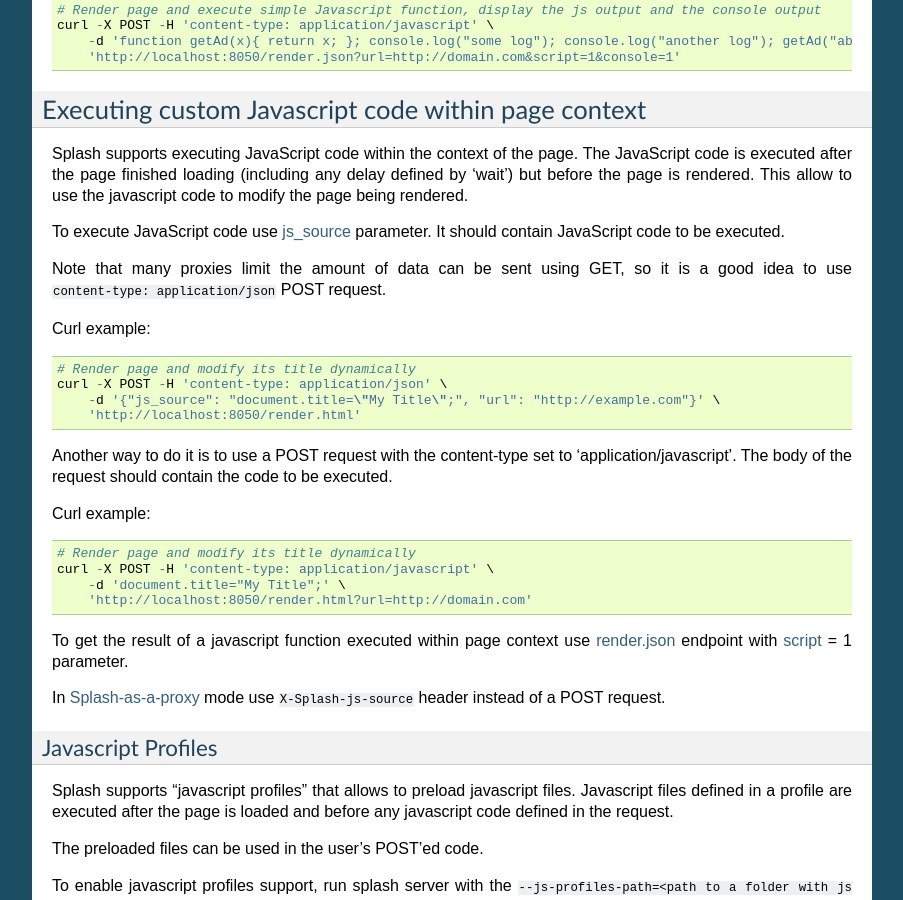
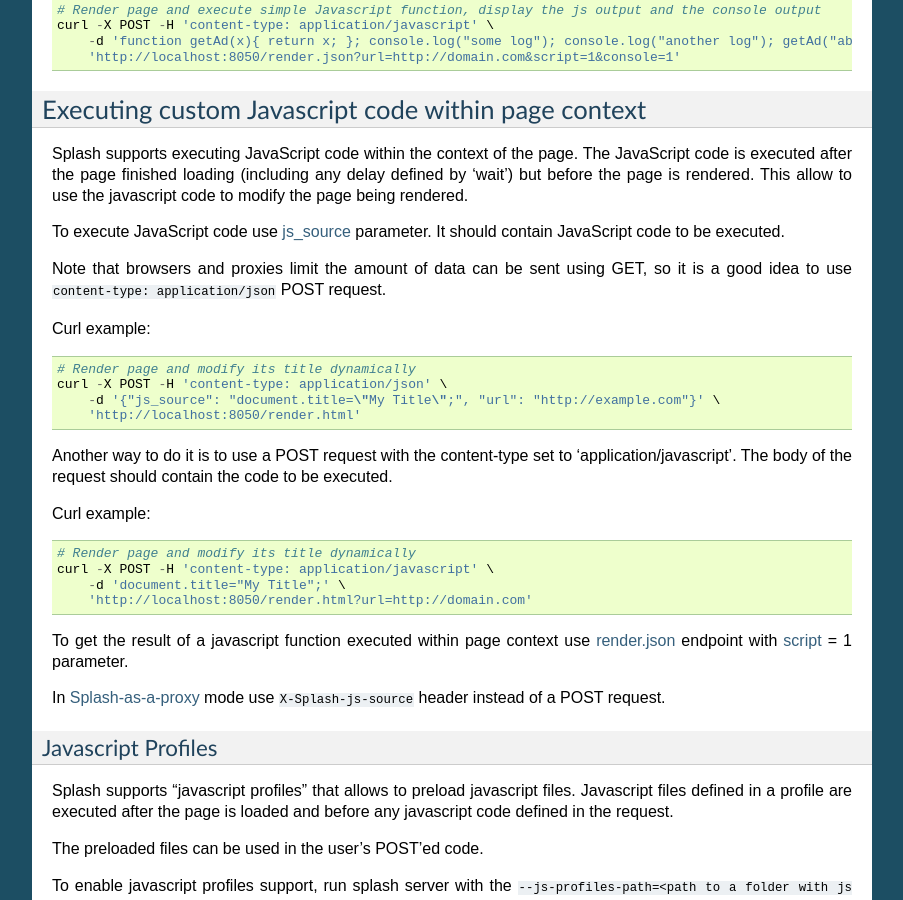
Before and after one commit to scrapinghub/splash, a Sphinx documentation site: the page built from docs/api.rst, in a window 1280 px wide and 900 px high, scrolled down 5544 px. Shown: the whole window, without its empty margins (198-1101 px from the left). Built offline with Sphinx 7.4.7, drawn with Linux system fonts in a browser that asks for light colours.

Commit message:
DOC mention browsers

```diff
--- a/docs/api.rst
+++ b/docs/api.rst
@@ -400,7 +400,7 @@
 To execute JavaScript code use :ref:`js_source <arg-js-source>` parameter.
 It should contain JavaScript code to be executed.
 
-Note that many proxies limit the amount of data can be sent using GET,
+Note that browsers and proxies limit the amount of data can be sent using GET,
 so it is a good idea to use ``content-type: application/json`` POST request.
 
 Curl example::
```
